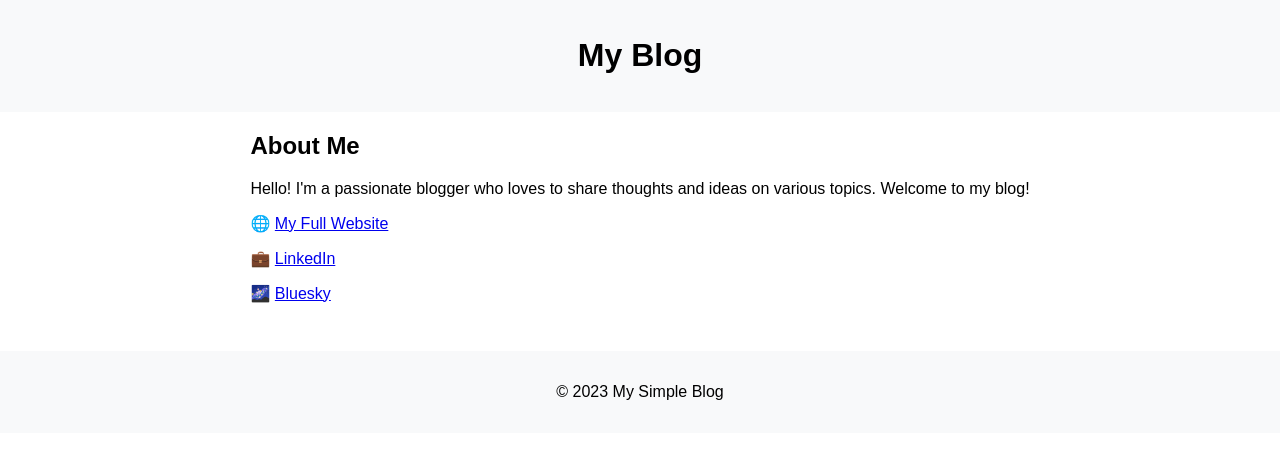
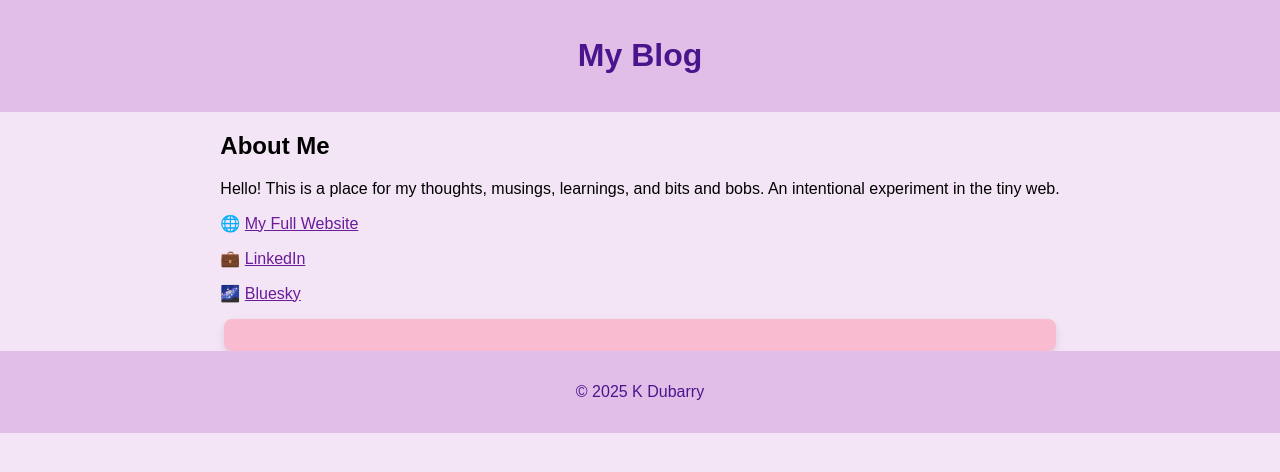
Before and after one commit to Airendaie/blog, a plain HTML site: page index.html in a window 1280 px wide. Drawn offline with Linux system fonts and the light colour scheme.

Commit message:
Add initial blog structure with HTML, CSS, and first post content

```diff
--- a/index.html
+++ b/index.html
@@ -3,7 +3,7 @@
 <head>
     <meta charset="UTF-8">
     <meta name="viewport" content="width=device-width, initial-scale=1.0">
-    <title>Simple Blog</title>
+    <title>Kate's Blog</title>
     <style>
         body {
             font-family: Arial, sans-serif;
@@ -12,20 +12,32 @@
             display: flex;
             flex-direction: column;
             align-items: center;
+            background-color: #f3e5f5; /* Light pastel purple */
         }
         header, footer {
-            background-color: #f8f9fa;
+            background-color: #e1bee7; /* Pastel purple */
             width: 100%;
             text-align: center;
             padding: 1em 0;
+            color: #4a148c; /* Dark purple for text */
         }
         main {
             max-width: 800px;
             width: 100%;
             padding: 1em;
+            background-color: #f8bbd0; /* Very light pastel purple */
+            border-radius: 8px;
+            box-shadow: 0 4px 8px rgba(0, 0, 0, 0.1);
         }
         article {
             margin-bottom: 2em;
+            background-color: #e1bee7; /* Pastel purple */
+            padding: 1em;
+            border-radius: 8px;
+            box-shadow: 0 4px 8px rgba(0, 0, 0, 0.1);
+        }
+        a {
+            color: #6a1b9a; /* Medium purple for links */
         }
     </style>
 </head>
@@ -35,16 +47,16 @@
     </header>
     <section id="about-me">
         <h2>About Me</h2>
-        <p>Hello! I'm a passionate blogger who loves to share thoughts and ideas on various topics. Welcome to my blog!</p>
+        <p>Hello! This is a place for my thoughts, musings, learnings, and bits and bobs. An intentional experiment in the tiny web.</p>
         <p>🌐 <a href="https://kdubarry.com" target="_blank">My Full Website</a></p>
-        <p>💼 <a href="https://www.linkedin.com/in/yourprofile" target="_blank">LinkedIn</a></p>
-        <p>🌌 <a href="https://bsky.app/profile/yourprofile" target="_blank">Bluesky</a></p>
+        <p>💼 <a href="https://www.linkedin.com/in/katie-dubarry" target="_blank">LinkedIn</a></p>
+        <p>🌌 <a href="https://bsky.app/profile/airendaie.bsky.social" target="_blank">Bluesky</a></p>
     </section>
     <main id="blog-posts">
         <!-- Blog posts will be dynamically loaded here -->
     </main>
     <footer>
-        <p>&copy; 2023 My Simple Blog</p>
+        <p>&copy; 2025 K Dubarry</p>
     </footer>
     <script>
         async function loadPosts() {
```
